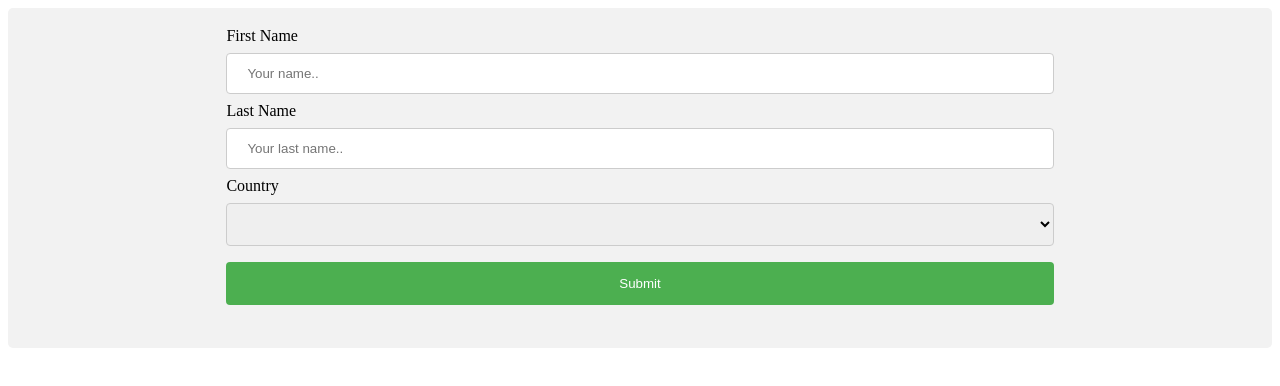
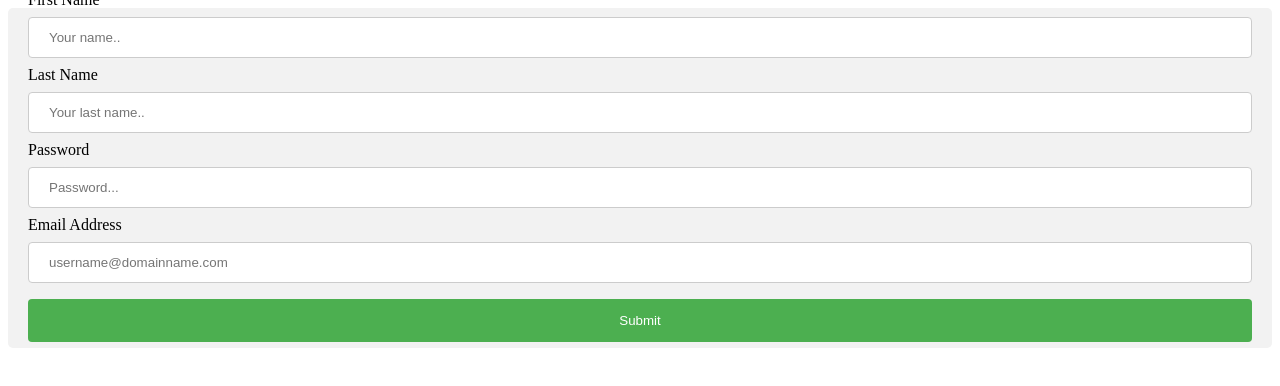
Before and after one commit to priyya0208/angular-z7ueik, an Angular app: page / in a window 1280 px wide. Shown: the top 386 px of the page. Built offline with nearby package versions, Linux system fonts and the light colour scheme.

Commit message:
2 files modified

```diff
--- a/src/app/registration/registration.component.css
+++ b/src/app/registration/registration.component.css
@@ -1,4 +1,4 @@
-input[type=text], select {
+input[type=text], select, input[type=password], input[type=email] {
   width: 100%;
   padding: 12px 20px;
   margin: 8px 0;
--- a/src/app/registration/registration.component.html
+++ b/src/app/registration/registration.component.html
@@ -6,12 +6,11 @@
     <label for="lname">Last Name</label>
     <input type="text" id="lname" name="lastname" placeholder="Your last name.." ngModel>
 
-    <label for="country">Country</label>
-    <select id="country" name="country" ngModel>
-      <option value="australia">Australia</option>
-      <option value="canada">Canada</option>
-      <option value="usa">USA</option>
-    </select>
+    <label for="pwd">Password</label>
+    <input type="password" id="pwd" name="pwd" placeholder="Password..." ngModel>
+
+    <label for="email">Email Address</label>
+   <input type="email" id="email" name="email" placeholder="username@domainname.com" ngModel>
 
     <input type="submit" value="Submit" (click) = "onClickSubmit(userReg.value)" >
   </form>
```
